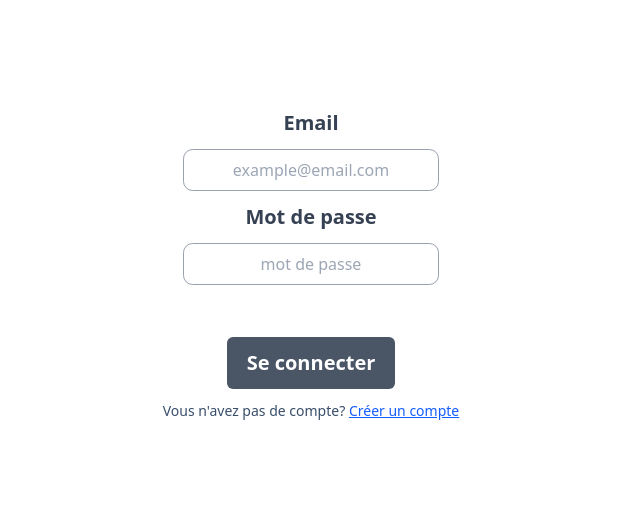
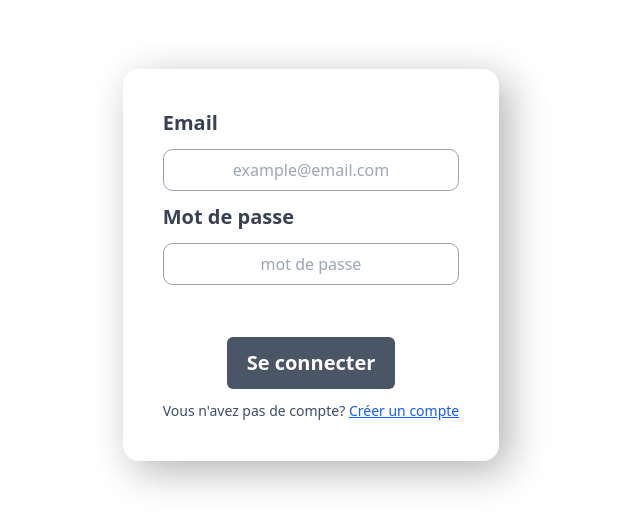
Before and after one commit to Moruald001/agban, a React (Vite) app in the folder agbn-front/: page /login in a window 1280 px wide. Shown: the part 135-664 px from the top of the page, without its empty margins (329-969 px from the left). Built offline with nearby package versions, Linux system fonts and the light colour scheme; a web font is replaced by a local one.

Commit message:
transform tôcard

```diff
--- a/agbn-front/src/pages/auth/Login.jsx
+++ b/agbn-front/src/pages/auth/Login.jsx
@@ -38,8 +38,9 @@ export function Login() {
   return (
     <form
       onSubmit={handleSubmit(onSubmit)}
-      className="w-screen h-screen flex flex-col gap-3 items-center justify-center min-h-64 m-auto "
+      className="w-screen h-screen flex flex-col  items-center justify-center  m-auto "
     >
+      <div className="card  p-10 shadow-[10px_10px_40px_black]/30 flex flex-col  gap-3 ">
         <label className="text-xl   text-gray-700 font-bold " htmlFor="email">
           Email
         </label>
@@ -94,6 +95,7 @@ export function Login() {
             Créer un compte
           </Link>
         </p>
+      </div>
     </form>
   );
 }
```
Lines whose indentation alone changed are shown as unchanged.
